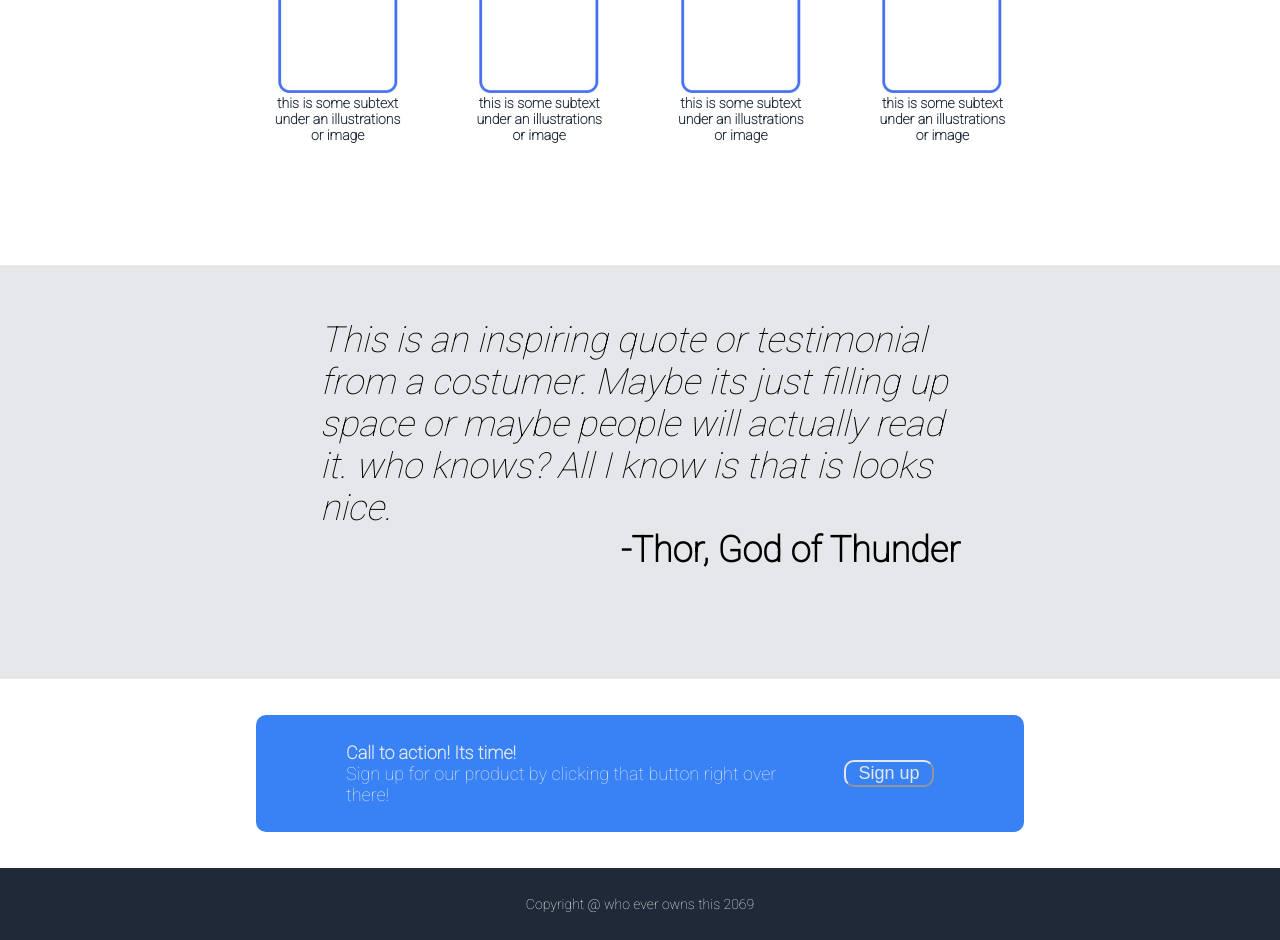
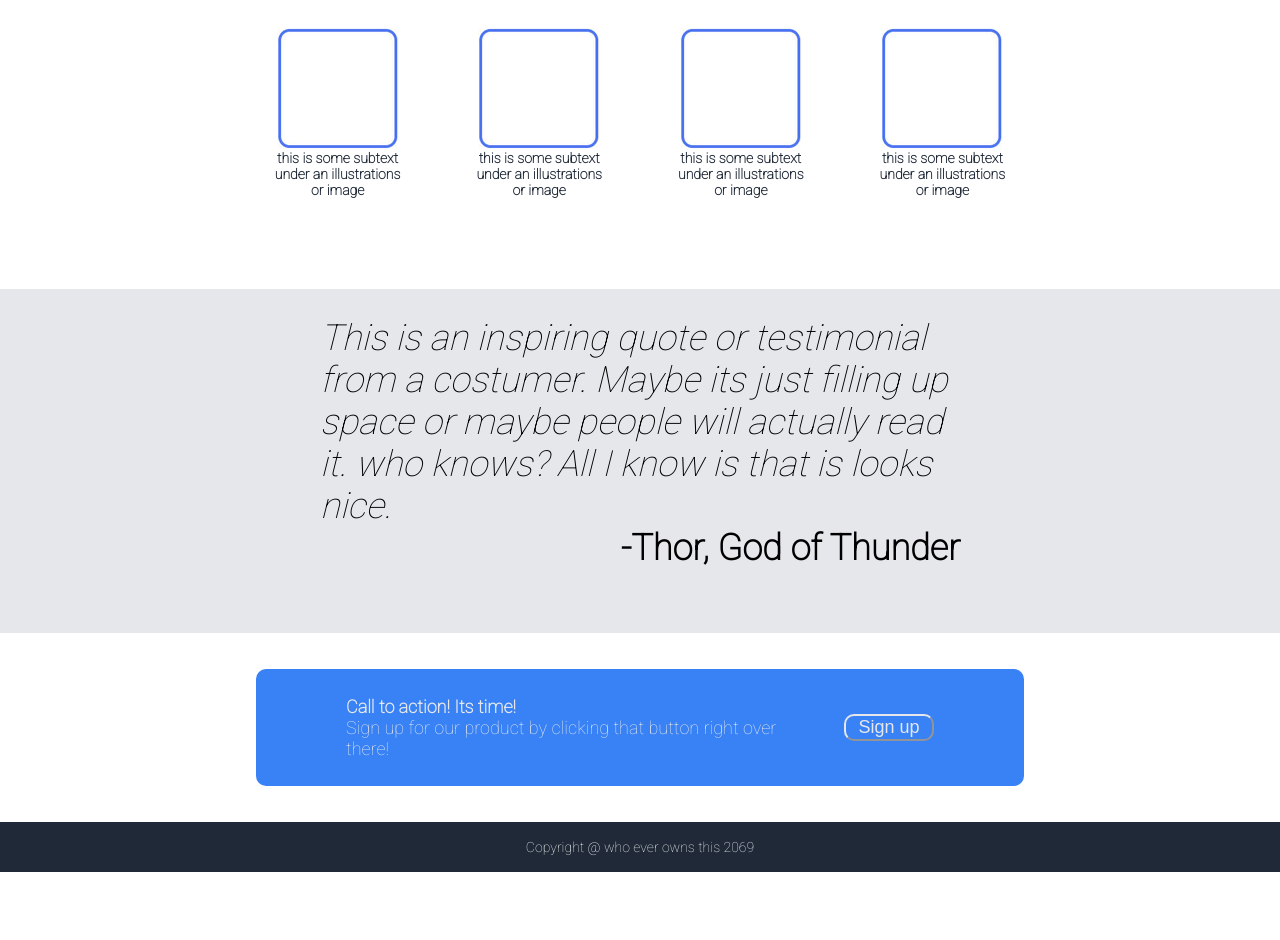
Before and after one commit to Klownage/landing-page, a plain HTML site: page index.html in a window 1280 px wide. Shown: the part 578-1518 px from the top of the page. After the commit the page ends 1450 px from the top, so only its background shows below. Drawn offline with Linux system fonts and the light colour scheme.

Commit message:
fix footer for real this time

```diff
--- a/style.css
+++ b/style.css
@@ -9,7 +9,6 @@ body{
 body > * {
     padding-left: 20%;
     padding-right: 20%;
-    flex-shrink: 0;
 }
 
 .headerstuff {
@@ -37,8 +36,9 @@ body > * {
     justify-content: space-between;
     align-items: center;
     background-color: #1f2937;
-    padding-top: 3em;
-    padding-bottom: 3em;
+    padding-top: 2.5em;
+    padding-bottom: 2.5em;
+    height: 300px;
 }
 
 .hero-text{
@@ -77,8 +77,9 @@ body > * {
     font-size: 36px;
     font-weight: bolder;
     color: #1F2937;
-    padding-top: 3em;
-    padding-bottom: 3em;
+    padding-top: 2.5em;
+    padding-bottom: 2.5em;
+    height: 250px;
 }
 
 .icons {
@@ -111,12 +112,15 @@ body > * {
     background-color:#E5E7EB;
     display: flex;
     flex-direction: column;
+    justify-content: center;
+    align-items: center;
     font-size: 36px;
     font-style: italic;
     padding-top: 1.5em;
-    padding-bottom: 3em;
+    padding-bottom: 2.5em;
     padding-left: 25%;
     padding-right: 25%;
+    height: 200px;
 }
 
 .quoter{
@@ -156,14 +160,12 @@ body > * {
 }
 
 .footer{
+    display: flex;
     background-color: #1F2937;
-    display: flex;
-    flex-shrink: 0;
-    align-self: flex-end;
-    text-align: center;
-    justify-content: center;
     color: #F9FAF8;
     font-size: 14px;
-    padding: 2em;
-    overflow: hidden;
+    align-items: center;
+    justify-content: center;
+    text-align: center;
+    height: 50px;
 }
```
